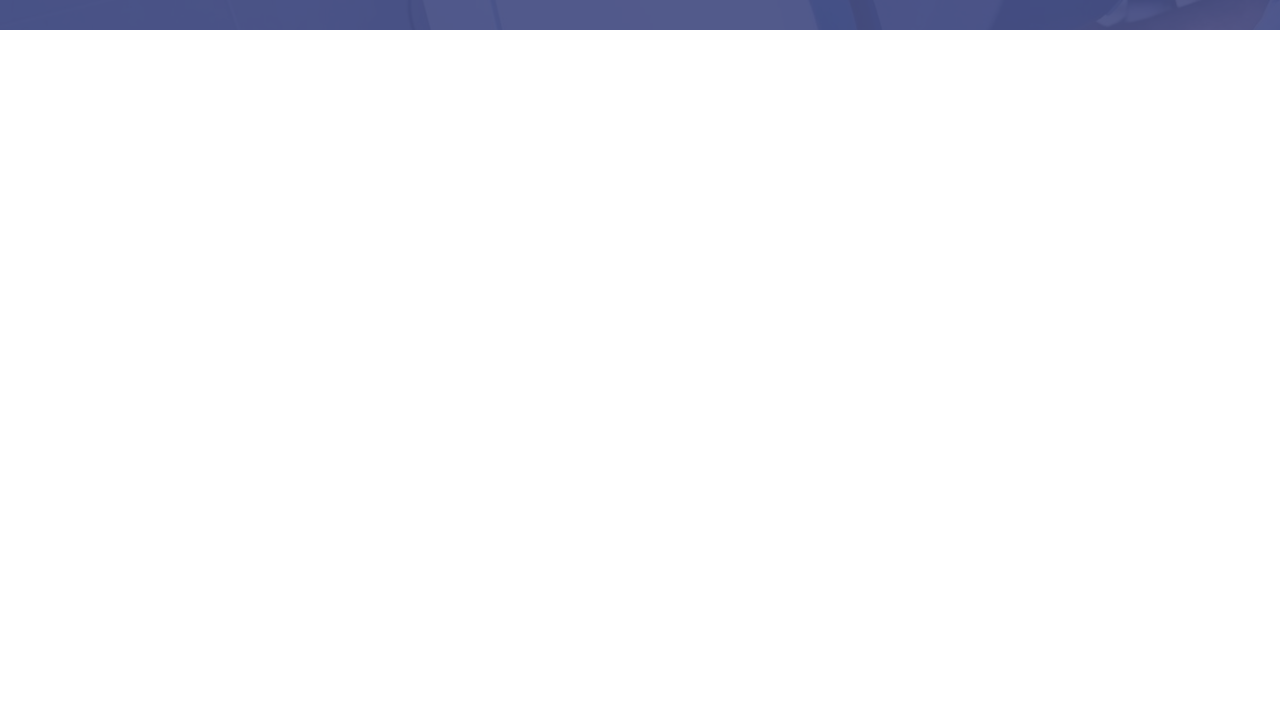
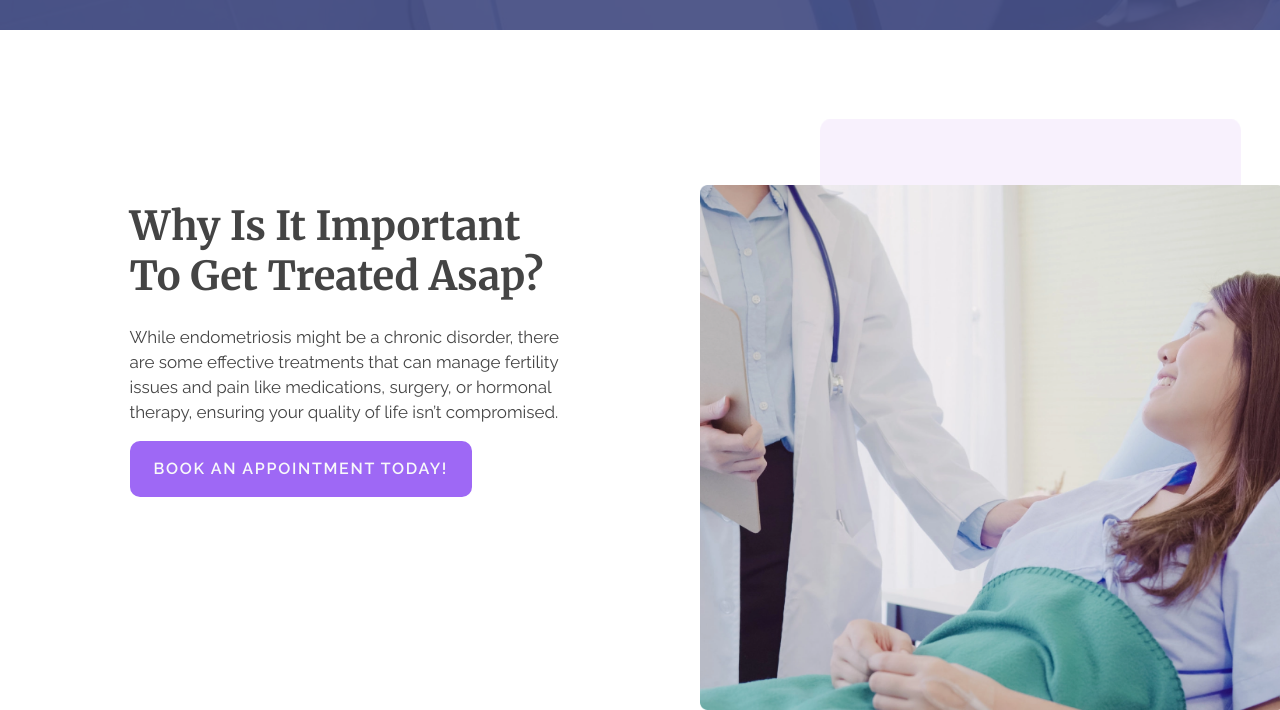
Before and after one commit to jpstorio/Seeds-of-Life, a plain HTML site: page index.html in a window 1280 px wide. Shown: the part 3698-4408 px from the top of the page. Before the commit the page ends 3728 px from the top, so only its background shows below. Drawn offline with nearby package versions, Linux system fonts and the light colour scheme; no server answers.

Commit message:
add treatment

```diff
--- a/index.html
+++ b/index.html
@@ -197,38 +197,55 @@
                     </div>
                     <div class="col-5 m-auto">
                         <h2>Causes Of Endometriosis</h2>
-                        <p class="w-100 pt-3">
+                        <div class="w-100 pt-3">
                             <div class="row d-flex align-items-center">
-                                <div class="col-1"><span class="iconify t-purple" data-icon="bxs:check-circle"></span>
+                                <div class="col-1">
+                                    <span class="iconify t-purple" data-icon="bxs:check-circle"></span>
                                 </div>
-                                <div class="col-11">Menstrual blood flows back to the pelvic cavity via the fallopian tubes during your regular monthly cycle.</div>
+                                <div class="col-11">
+                                    Menstrual blood flows back to the pelvic cavity via the fallopian tubes during your
+                                    regular monthly cycle.
+                                </div>
                             </div>
                             <div class="row d-flex align-items-center mt-4">
-                                <div class="col-1"><span class="iconify t-purple" data-icon="bxs:check-circle"></span>
+                                <div class="col-1">
+                                    <span class="iconify t-purple" data-icon="bxs:check-circle"></span>
                                 </div>
-                                <div class="col-11">The displaced cells are stuck to the pelvic walls of organs like the rectum, ovaries and bladder.</div>
+                                <div class="col-11">
+                                    The displaced cells are stuck to the pelvic walls of organs like the rectum, ovaries
+                                    and bladder.
+                                </div>
                             </div>
                             <div class="row d-flex align-items-center mt-4">
-                                <div class="col-1"><span class="iconify t-purple" data-icon="bxs:check-circle"></span>
+                                <div class="col-1">
+                                    <span class="iconify t-purple" data-icon="bxs:check-circle"></span>
                                 </div>
-                                <div class="col-11">Caesarean delivery leading to the formation of a surgical scar that leads to the growth, thickening and bleeding of endometrial cells during a menstrual cycle.</div>
+                                <div class="col-11">
+                                    Caesarean delivery leading to the formation of a surgical scar that leads to the
+                                    growth, thickening and bleeding of endometrial cells during a menstrual cycle.
+                                </div>
                             </div>
                             <div class="row d-flex align-items-center mt-4">
-                                <div class="col-1"><span class="iconify t-purple" data-icon="bxs:check-circle"></span>
+                                <div class="col-1">
+                                    <span class="iconify t-purple" data-icon="bxs:check-circle"></span>
                                 </div>
                                 <div class="col-11">Cells in the pelvic and belly develop into endometrial cells.</div>
                             </div>
                             <div class="row d-flex align-items-center mt-4">
-                                <div class="col-1"><span class="iconify t-purple" data-icon="bxs:check-circle"></span>
+                                <div class="col-1">
+                                    <span class="iconify t-purple" data-icon="bxs:check-circle"></span>
                                 </div>
-                                <div class="col-11">Abdominal growth from embryonic cells may change shape, emulating endometrial cells.</div>
+                                <div class="col-11">
+                                    Abdominal growth from embryonic cells may change shape, emulating endometrial cells.
+                                </div>
                             </div>
                             <div class="row d-flex align-items-center mt-4">
-                                <div class="col-1"><span class="iconify t-purple" data-icon="bxs:check-circle"></span>
+                                <div class="col-1">
+                                    <span class="iconify t-purple" data-icon="bxs:check-circle"></span>
                                 </div>
                                 <div class="col-11">Development of endometrial cells in a foetus.</div>
                             </div>
-                        </p>
+                        </div>
                     </div>
                 </div>
             </div>
@@ -236,6 +253,22 @@
         <!-- END CAUSES -->
 
         <!-- TREATMENT -->
+        <div class="" id="treatment">
+            <div class="container d-flex align-items-center justify-content-center h-100">
+                <img src="/img/bgpinkbox.png" alt="" class="treatment-img-box" />
+                <div class="row d-flex justify-content-center text-light">
+                    <div class="col-5 m-auto t-dark">
+                        <h2>Why Is It Important To Get Treated Asap?</h2>
+                        <p class="w-100 pt-3">
+                            While endometriosis might be a chronic disorder, there are some effective treatments that can manage fertility issues and pain like medications, surgery, or hormonal therapy, ensuring your quality of life isn’t compromised.
+                        </p>
+                        <button class="cta text-light ps-4 pe-4 pt-3 pb-3 mt-">BOOK AN APPOINTMENT TODAY!</button>
+                    </div>
+                <div class="col-5 m-auto text-center pt-5 pe-5">
+                    <img src="/img/tratmentImg.png" alt="" class="endometriosis-img" />
+                </div>
+            </div>
+        </div>
         <!-- END TREATMENT -->
 
         <!-- PLAN -->
--- a/style.css
+++ b/style.css
@@ -124,10 +124,21 @@ h3 {
 
 #causes {
     background-image: url("/img/Other Treatment bg.png");
-
     height: 637px;
 }
 
 .causes-img {
     max-width: 585px;
 }
+
+#treatment {
+    height: 637px;
+}
+
+.treatment-img-box {
+    position: absolute;
+    z-index: -1;
+    width: 421px;
+    right: 39px;
+    height: 460px;
+}
```
Also changed, not shown: img/tratmentImg.png (added).
